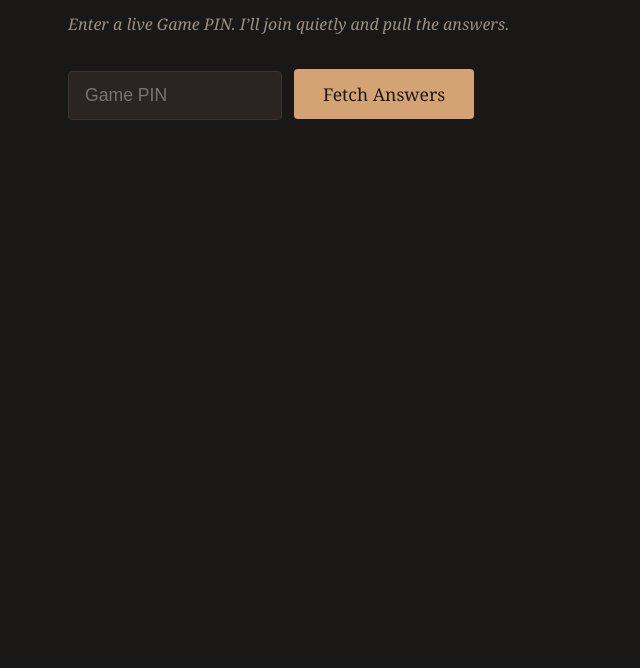
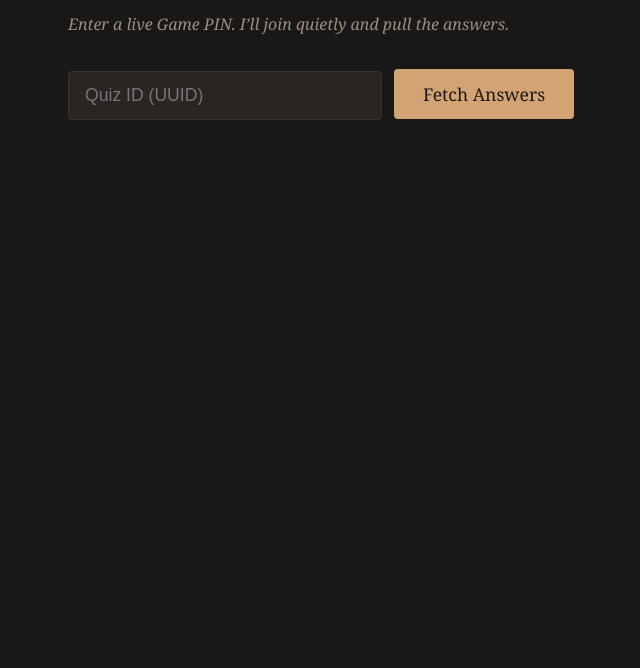
Before and after one commit to mysticCoder2133/Kahoot, a plain HTML site: page frontend/index.html in a window 1280 px wide. Shown: the part 132-800 px from the top of the page, without its empty margins (212-852 px from the left). Drawn offline with Linux system fonts and the light colour scheme.

Commit message:
Change input placeholder to 'Quiz ID (UUID)'

```diff
--- a/frontend/index.html
+++ b/frontend/index.html
@@ -64,7 +64,7 @@
   <p class="sub">Enter a live Game PIN. I’ll join quietly and pull the answers.</p>
 
   <div>
-    <input id="pin" type="text" placeholder="Game PIN" maxlength="10" />
+    <input id="pin" type="text" placeholder="Quiz ID (UUID)" style="width: 280px;" />
     <button id="go">Fetch Answers</button>
   </div>
   <p id="status" class="status"></p>
```
